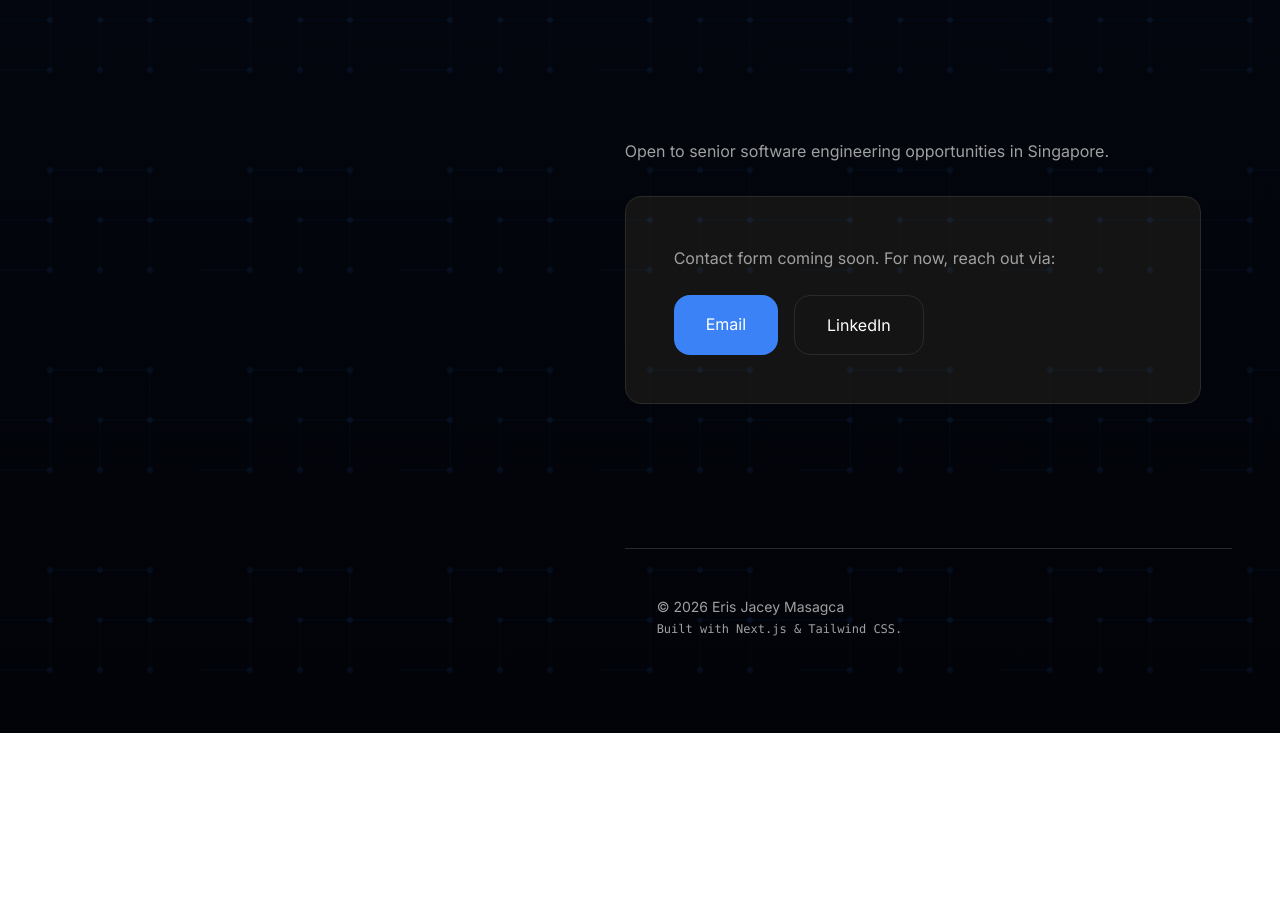
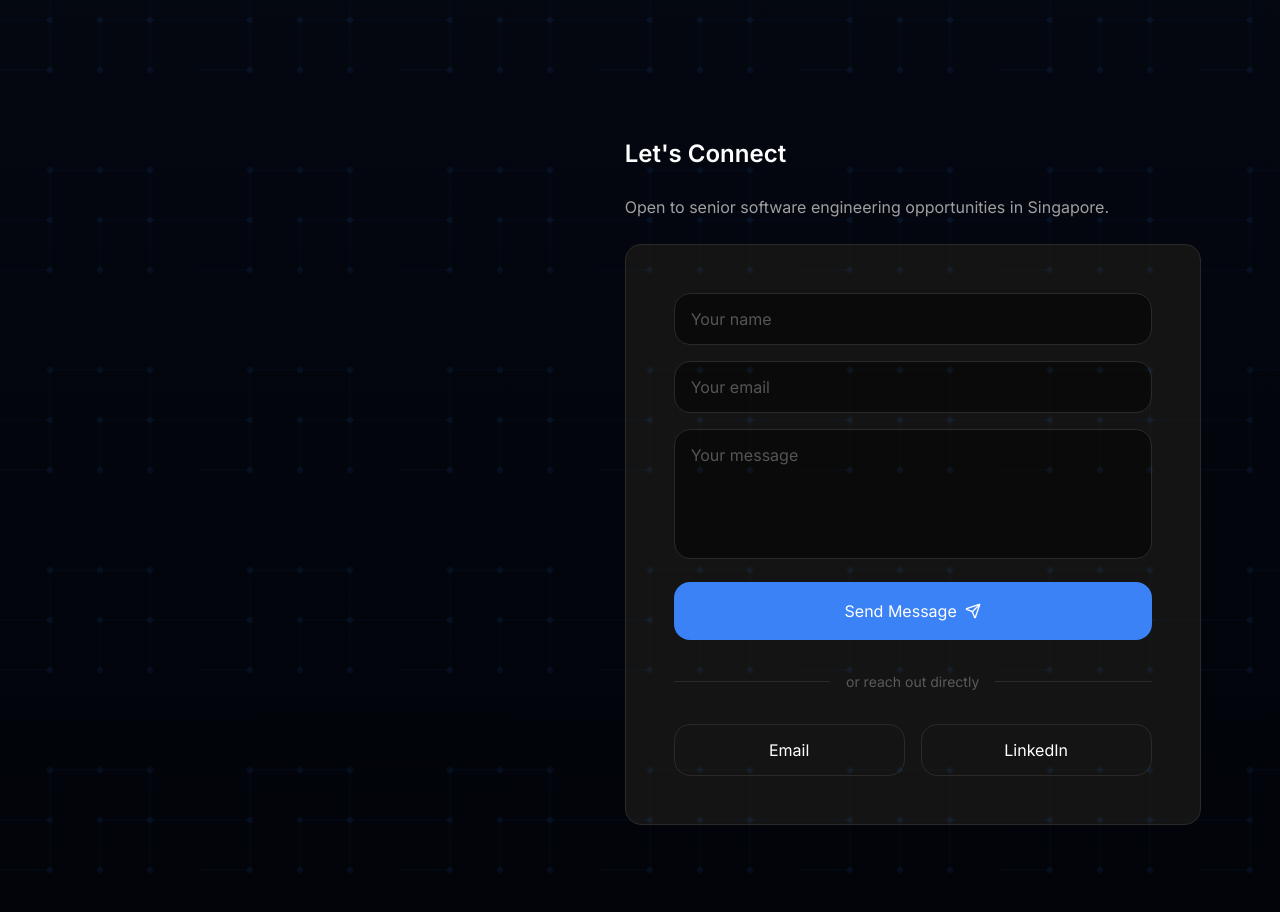
Before and after one commit to erisjacey/portfolio, a Next.js app: page / in a window 1280 px wide. Shown: the part 1880-2792 px from the top of the page. Before the commit the page ends 2613 px from the top, so only its background shows below. Built offline with nearby package versions, Linux system fonts and the light colour scheme; no server answers.

Commit message:
Implement simple mailto form for Contact section

```diff
--- a/src/components/Contact.tsx
+++ b/src/components/Contact.tsx
@@ -1,7 +1,29 @@
 'use client'
+
+import { FormEvent, useState } from 'react'
 import { motion } from 'framer-motion'
+import { Send } from 'lucide-react'
 
 const Contact = () => {
+  const [name, setName] = useState('')
+  const [email, setEmail] = useState('')
+  const [message, setMessage] = useState('')
+
+  const handleSubmit = (e: FormEvent<HTMLFormElement>) => {
+    e.preventDefault()
+
+    const subject = encodeURIComponent(
+      name ? `Portfolio Contact from ${name}` : 'Portfolio Contact',
+    )
+    const body = encodeURIComponent(
+      [name && `From: ${name}`, email && `Reply-to: ${email}`, '', message]
+        .filter(Boolean)
+        .join('\n'),
+    )
+
+    window.location.href = `mailto:hello@erisjacey.dev?subject=${subject}&body=${body}`
+  }
+
   return (
     <section id="contact" className="section-spacing">
       <motion.div
@@ -11,17 +33,67 @@ const Contact = () => {
         transition={{ duration: 0.6 }}
         className="text-text-secondary text-md space-y-6 leading-relaxed lg:max-w-xl"
       >
-        <p className="text-text-secondary mb-8">
+        <h2 className="text-text-primary text-2xl font-semibold">
+          Let&apos;s Connect
+        </h2>
+        <p className="text-text-secondary">
           Open to senior software engineering opportunities in Singapore.
         </p>
-        <div className="border-border bg-surface rounded-lg border p-12">
-          <p className="text-text-secondary mb-6">
-            Contact form coming soon. For now, reach out via:
-          </p>
+
+        <div className="border-border bg-surface rounded-lg border p-8 md:p-12">
+          <form onSubmit={handleSubmit} className="space-y-4">
+            <div>
+              <input
+                type="text"
+                placeholder="Your name"
+                value={name}
+                onChange={(e) => setName(e.target.value)}
+                className="bg-background border-border text-text-primary placeholder:text-text-secondary/50 focus:border-accent w-full rounded-lg border px-4 py-3 transition-colors focus:outline-none"
+              />
+            </div>
+
+            <div>
+              <input
+                type="email"
+                placeholder="Your email"
+                value={email}
+                onChange={(e) => setEmail(e.target.value)}
+                className="bg-background border-border text-text-primary placeholder:text-text-secondary/50 focus:border-accent w-full rounded-lg border px-4 py-3 transition-colors focus:outline-none"
+              />
+            </div>
+
+            <div>
+              <textarea
+                placeholder="Your message"
+                value={message}
+                onChange={(e) => setMessage(e.target.value)}
+                rows={4}
+                required
+                className="bg-background border-border text-text-primary placeholder:text-text-secondary/50 focus:border-accent w-full resize-none rounded-lg border px-4 py-3 transition-colors focus:outline-none"
+              />
+            </div>
+
+            <button
+              type="submit"
+              className="bg-accent hover:bg-accent/80 glow-strong flex w-full items-center justify-center gap-2 rounded-lg px-8 py-4 text-white transition-all"
+            >
+              <span>Send Message</span>
+              <Send className="h-4 w-4" />
+            </button>
+          </form>
+
+          <div className="my-8 flex items-center gap-4">
+            <div className="border-border h-px flex-1 border-t" />
+            <span className="text-text-secondary/50 text-sm">
+              or reach out directly
+            </span>
+            <div className="border-border h-px flex-1 border-t" />
+          </div>
+
           <div className="flex gap-4">
             <a
               href="mailto:hello@erisjacey.dev"
-              className="bg-accent hover:bg-accent/80 glow-strong rounded-lg px-8 py-4 text-white transition-all"
+              className="border-border text-text-primary hover:border-accent hover:text-accent glow-on-hover flex-1 rounded-lg border px-6 py-3 text-center transition-all"
             >
               Email
             </a>
@@ -29,7 +101,7 @@ const Contact = () => {
               href="https://www.linkedin.com/in/eris-jacey-masagca-309795197/"
               target="_blank"
               rel="noopener noreferrer"
-              className="border-border text-text-primary hover:border-accent hover:text-accent glow-on-hover rounded-lg border px-8 py-4 transition-all"
+              className="border-border text-text-primary hover:border-accent hover:text-accent glow-on-hover flex-1 rounded-lg border px-6 py-3 text-center transition-all"
             >
               LinkedIn
             </a>
```
